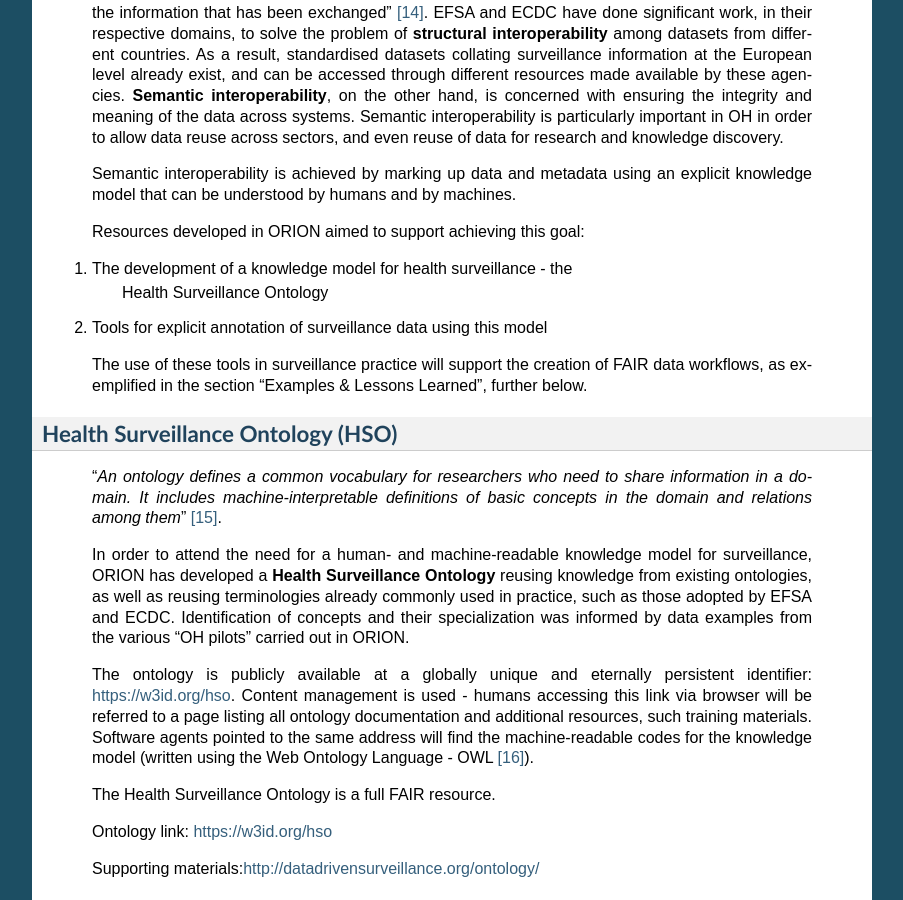
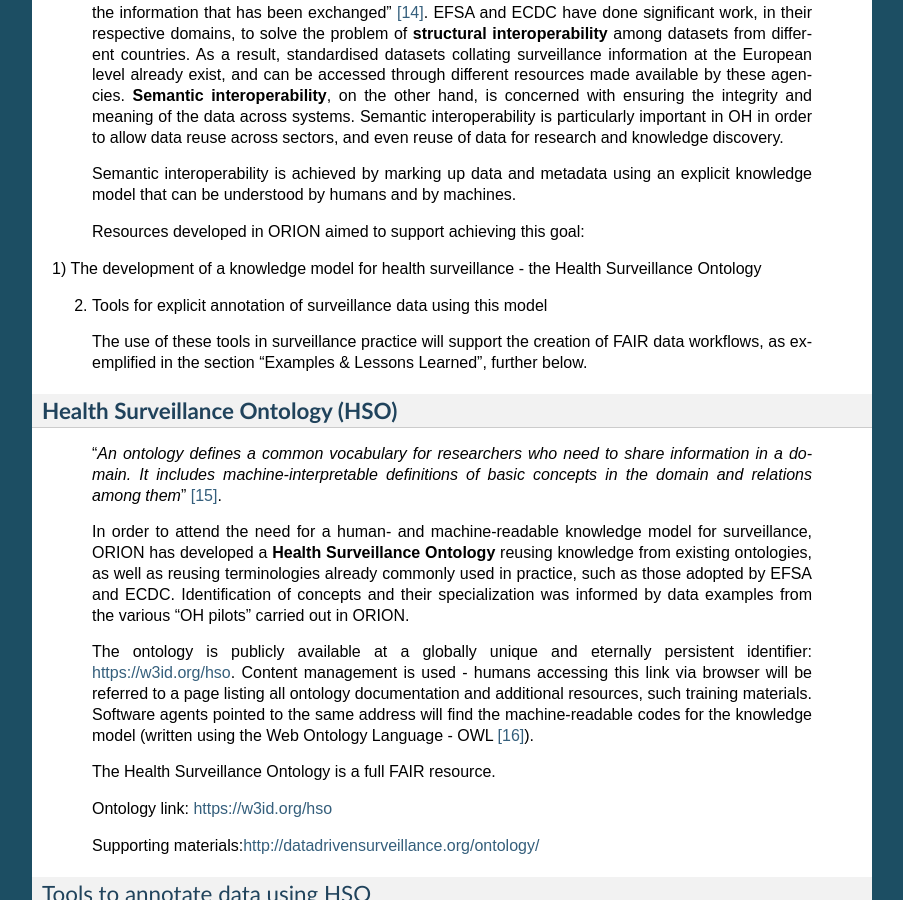
Before and after one commit to EJP-ORION/OH-Surveillance-Codex, a Sphinx documentation site: the page built from docs/4-the-data-principle.rst, in a window 1280 px wide and 900 px high, scrolled down 1041 px. Shown: the whole window, without its empty margins (198-1101 px from the left). Built offline with Sphinx 7.4.7, drawn with Linux system fonts in a browser that asks for light colours; some of the changed lines change nothing that is shown.

Commit message:
Format update

```diff
--- a/docs/4-the-data-principle.rst
+++ b/docs/4-the-data-principle.rst
@@ -86,7 +86,7 @@ Methods
    Resources developed in ORION aimed to support achieving this goal:
 
 1) The development of a knowledge model for health surveillance - the
-      Health Surveillance Ontology
+Health Surveillance Ontology
 
 2) Tools for explicit annotation of surveillance data using this model
 
@@ -181,7 +181,7 @@ Linked open data version (to be published in July 2020)
 Link to description of the example and tools used (to be published in
 July 2020)
 
-.. rubric:: Reference
+.. rubric:: References
 
 .. [13]
    Findable, Accessible, Interoperable, Reusable.
```
